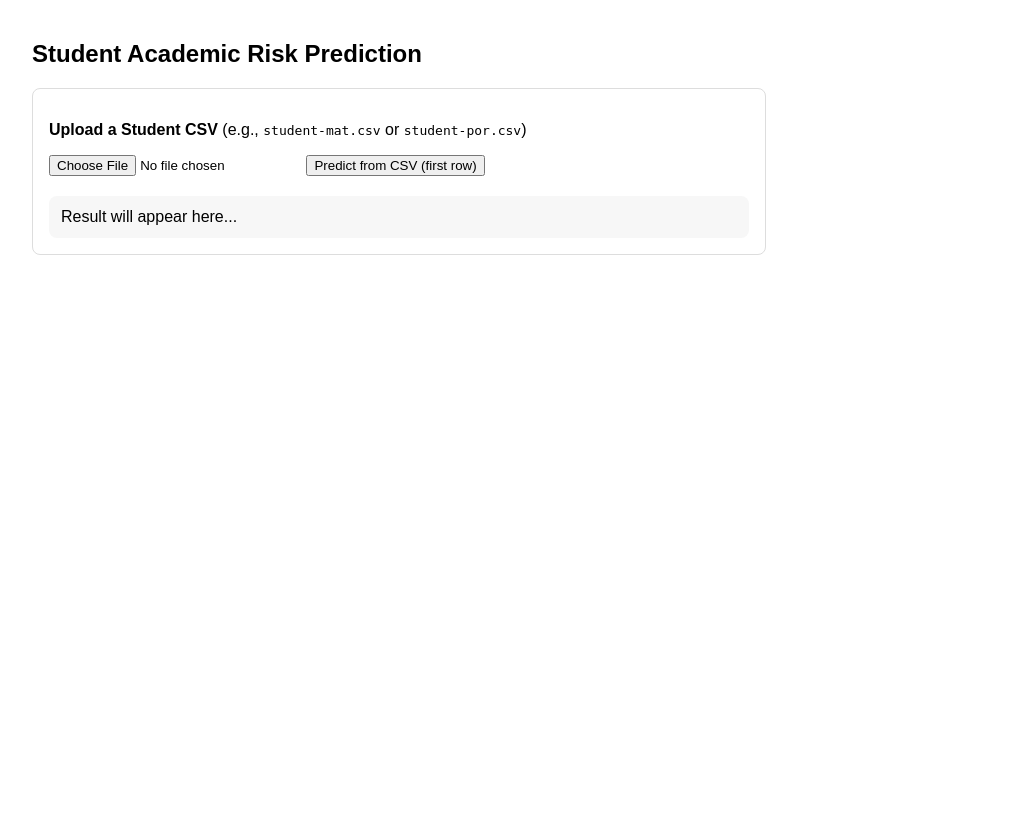
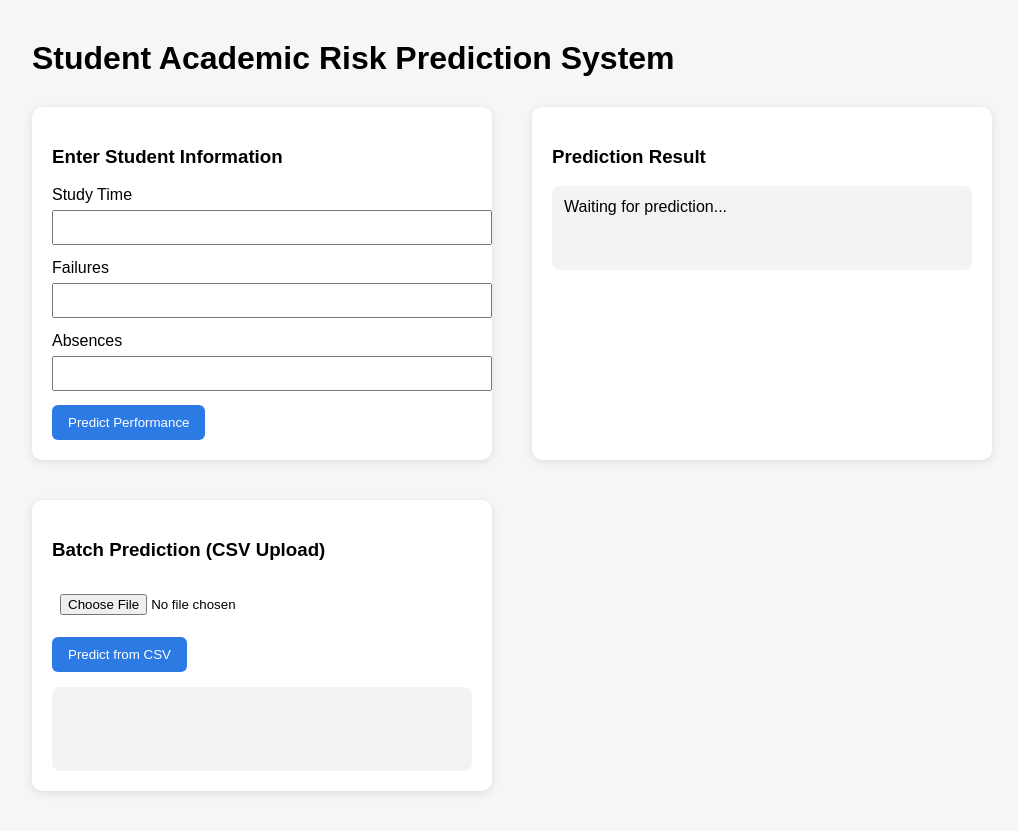
Before and after one commit to Oneathetop/final-year-project, a Flask app: page / in a window 1280 px wide. Shown: the whole page, without its empty margins (8-1026 px from the left). Before the commit the page ends 255 px from the top, so only its background shows below. Run offline with Flask 3, Linux system fonts and the light colour scheme; parts of the project's set-up code (start-up, migrations or seed data) failed here and were passed over.

Commit message:
UI modifications

```diff
--- /dev/null
+++ b/static/css/style.css
@@ -0,0 +1,54 @@
+body {
+    font-family: Arial, sans-serif;
+    margin: 40px;
+    background: #f4f6f8;
+}
+
+h1 {
+    margin-bottom: 30px;
+}
+
+.container {
+    display: flex;
+    gap: 40px;
+    margin-bottom: 40px;
+}
+
+.box {
+    background: white;
+    padding: 20px;
+    border-radius: 10px;
+    box-shadow: 0 2px 8px rgba(0,0,0,0.1);
+    width: 420px;
+}
+
+input, select {
+    width: 100%;
+    padding: 8px;
+    margin: 6px 0 14px 0;
+}
+
+button {
+    padding: 10px 16px;
+    background: #2c7be5;
+    color: white;
+    border: none;
+    border-radius: 6px;
+    cursor: pointer;
+}
+
+button:hover {
+    background: #1a5fd0;
+}
+
+.result {
+    margin-top: 15px;
+    padding: 12px;
+    background: #f1f3f5;
+    border-radius: 8px;
+    min-height: 60px;
+}
+
+.csv-section {
+    margin-top: 30px;
+}
--- /dev/null
+++ b/static/js/app.js
@@ -0,0 +1,61 @@
+async function predictStudent(){
+
+    const data = {
+
+        studytime: Number(document.getElementById("studytime").value),
+        failures: Number(document.getElementById("failures").value),
+        absences: Number(document.getElementById("absences").value)
+
+    };
+
+    const res = await fetch("/predict",{
+
+        method: "POST",
+
+        headers:{
+            "Content-Type": "application/json"
+        },
+
+        body: JSON.stringify(data)
+
+    });
+
+    const result = await res.json();
+
+    document.getElementById("result").innerHTML =
+
+        "<b>Predicted Final Grade:</b> " + result.predicted_grade +
+        "<br><br>" +
+        "<b>Risk Level:</b> " + result.risk_level;
+
+}
+
+
+
+async function sendCSV(){
+
+    const fileInput = document.getElementById("fileInput");
+
+    if(!fileInput.files.length){
+
+        alert("Please upload a CSV file first.");
+        return;
+
+    }
+
+    const formData = new FormData();
+
+    formData.append("file", fileInput.files[0]);
+
+    const res = await fetch("/predict_csv",{
+
+        method:"POST",
+        body:formData
+
+    });
+
+    const data = await res.json();
+
+    document.getElementById("csvResult").textContent = JSON.stringify(data, null, 2);
+
+}
--- a/templates/index.html
+++ b/templates/index.html
@@ -1,44 +1,65 @@
-<!doctype html>
-<html>
+<!DOCTYPE html>
+<html lang="en">
+
 <head>
-  <meta charset="utf-8" />
-  <title>Student Risk Prediction</title>
-  <style>
-    body { font-family: Arial, sans-serif; margin: 40px; }
-    .box { padding: 16px; border: 1px solid #ddd; border-radius: 8px; max-width: 700px; }
-    .result { margin-top: 20px; white-space: pre-wrap; background: #f7f7f7; padding: 12px; border-radius: 8px; }
-  </style>
+    <meta charset="UTF-8">
+    <title>Student Academic Risk Prediction</title>
+
+    <link rel="stylesheet" href="{{ url_for('static', filename='css/style.css') }}">
 </head>
+
 <body>
-  <h2>Student Academic Risk Prediction</h2>
 
-  <div class="box">
-    <p><b>Upload a Student CSV</b> (e.g., <code>student-mat.csv</code> or <code>student-por.csv</code>)</p>
-    <input type="file" id="fileInput" accept=".csv" />
-    <button onclick="sendCSV()">Predict from CSV (first row)</button>
+    <h1>Student Academic Risk Prediction System</h1>
 
-    <div class="result" id="output">Result will appear here...</div>
-  </div>
+    <div class="container">
 
-  <script>
-    async function sendCSV() {
-      const fileInput = document.getElementById("fileInput");
-      if (!fileInput.files.length) {
-        alert("Please choose a CSV file first.");
-        return;
-      }
+        <!-- Input Form -->
+        <div class="box">
 
-      const formData = new FormData();
-      formData.append("file", fileInput.files[0]);
+            <h3>Enter Student Information</h3>
 
-      const res = await fetch("/predict_csv", {
-        method: "POST",
-        body: formData
-      });
+            <label>Study Time</label>
+            <input id="studytime" type="number" min="1" max="4">
 
-      const data = await res.json();
-      document.getElementById("output").textContent = JSON.stringify(data, null, 2);
-    }
-  </script>
+            <label>Failures</label>
+            <input id="failures" type="number" min="0">
+
+            <label>Absences</label>
+            <input id="absences" type="number" min="0">
+
+            <button onclick="predictStudent()">Predict Performance</button>
+
+        </div>
+
+        <!-- Results -->
+        <div class="box">
+
+            <h3>Prediction Result</h3>
+
+            <div id="result" class="result">
+                Waiting for prediction...
+            </div>
+
+        </div>
+
+    </div>
+
+    <!-- CSV Upload Section -->
+    <div class="box csv-section">
+
+        <h3>Batch Prediction (CSV Upload)</h3>
+
+        <input type="file" id="fileInput" accept=".csv">
+
+        <button onclick="sendCSV()">Predict from CSV</button>
+
+        <div id="csvResult" class="result"></div>
+
+    </div>
+
+<script src="{{ url_for('static', filename='js/app.js') }}"></script>
+
 </body>
+
 </html>
```
